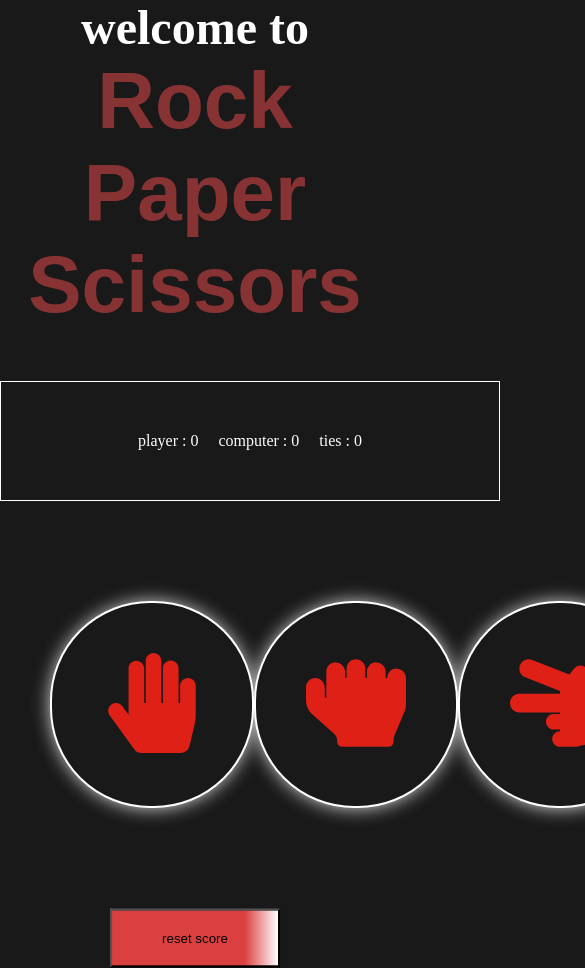
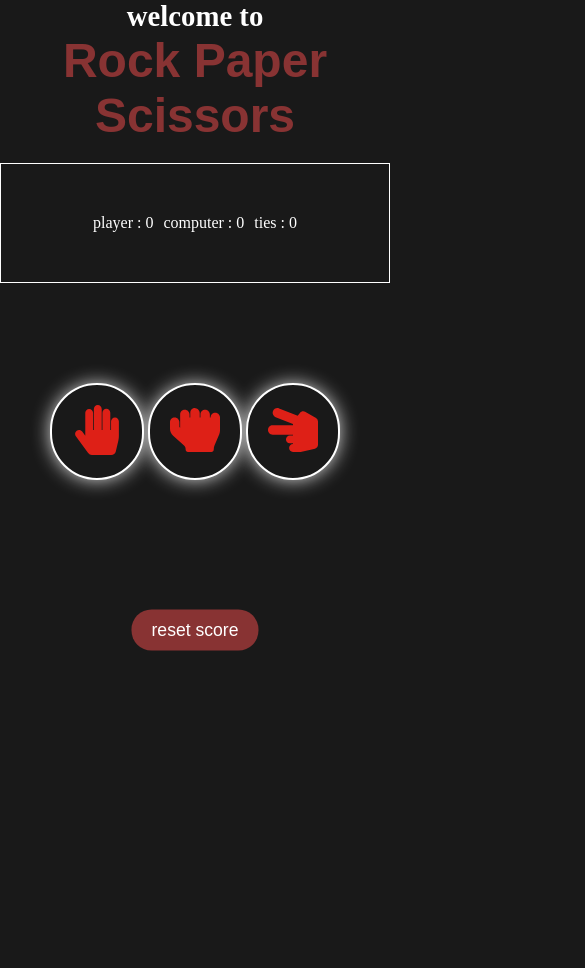
Before and after one commit to Saad-Kibal/rock-paper-scissors, a plain HTML site: page index.html in a window 390 px wide. Shown: the top 968 px of the page, 585 px wide, since content can reach past the window. After the commit the page ends 844 px from the top, so only its background shows below. Drawn offline with Linux system fonts and the light colour scheme.

Commit message:
making the website mobile responsive

```diff
--- a/styles.css
+++ b/styles.css
@@ -16,6 +16,7 @@ h1 {
 }
 
 h1 span {
+    display: block;
     font-size: 5rem;
     font-weight: bold;
     color: #b33d3db8;
@@ -85,6 +86,7 @@ h1 span {
 
 .results {
     display: flex;
+    justify-content: space-between;
     align-items: center;
 }
 
@@ -92,7 +94,14 @@ h1 span {
     font-size: 1.5rem;
     display:flex;
     align-items: center;
-    padding: 50px;
+}
+
+.results p:last-of-type {
+    font-size: 2em;
+    border: 1px solid white;
+    border-radius: 100px;
+    padding: 10px 20px;
+    background-color: #b33d3db8;
 }
 
 .results img {
@@ -105,6 +114,65 @@ h1 span {
     left: 50%;
     transform: translate(-50% , -50%);
     padding: 20px 50px;
-    margin-top: 30px ;
-    background: linear-gradient( 90deg ,rgb(219, 64, 64) 80% , white);
+    margin-top: 50px ;
+    background-color: #b33d3db8;
+    color: #fff;
+    font-size: 1.1em;
+    border: none;
+    border-radius: 20px;
 }
+
+.reset:active {
+    border: 3px solid white;
+}
+
+@media (max-width:600px) {
+    h1 {
+        font-size: 1.8em;
+    }
+
+    h1 span {
+
+        font-size: 3rem;
+    }
+
+
+    .score-table {
+        margin: 20px auto;
+        width: 100%;
+        gap: 10px;
+    }
+
+
+    .select {
+        position: relative;
+        background: rgb(25,25,25);
+        padding: 20px;
+        border: 2px solid white;
+        border-radius: 100px;
+        cursor: pointer;
+    }
+
+    .select img {
+        width: 50px;
+    }
+
+    .results p {
+        padding: 10px;
+        font-size: 1.2rem;
+        display:flex;
+        justify-content: space-between;
+        align-items: center;
+    }
+
+    .results img {
+        width: 30px;
+        height: auto;
+    }
+
+    .reset {
+        padding: 10px 20px;
+    }
+
+
+}
```
